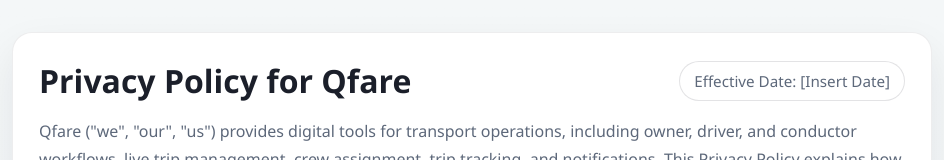
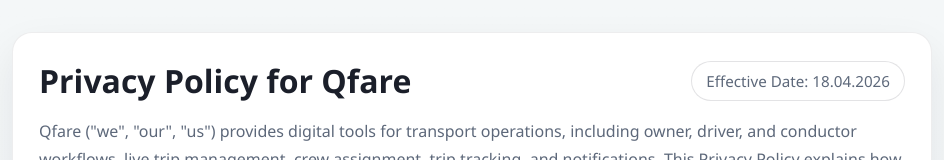
Before and after one commit to qfareapp/WBTC, a React (Vite) app in the folder wbtc_fleet_frontend/: page /privacy-policy in a window 1280 px wide. Shown: the top 160 px of the page, without its empty margins (168-1112 px from the left). Built offline with nearby package versions, Linux system fonts and the light colour scheme.

Commit message:
Updated Privacy Policy page

```diff
--- a/wbtc_fleet_frontend/src/pages/PrivacyPolicy.jsx
+++ b/wbtc_fleet_frontend/src/pages/PrivacyPolicy.jsx
@@ -250,7 +250,7 @@
         <section style={styles.hero}>
           <div style={styles.heroTop}>
             <h1 style={styles.title}>Privacy Policy for Qfare</h1>
-            <span style={styles.pill}>Effective Date: [Insert Date]</span>
+            <span style={styles.pill}>Effective Date: 18.04.2026</span>
           </div>
           <p style={styles.text}>
             Qfare ("we", "our", "us") provides digital tools for transport operations, including owner, driver, and
```
